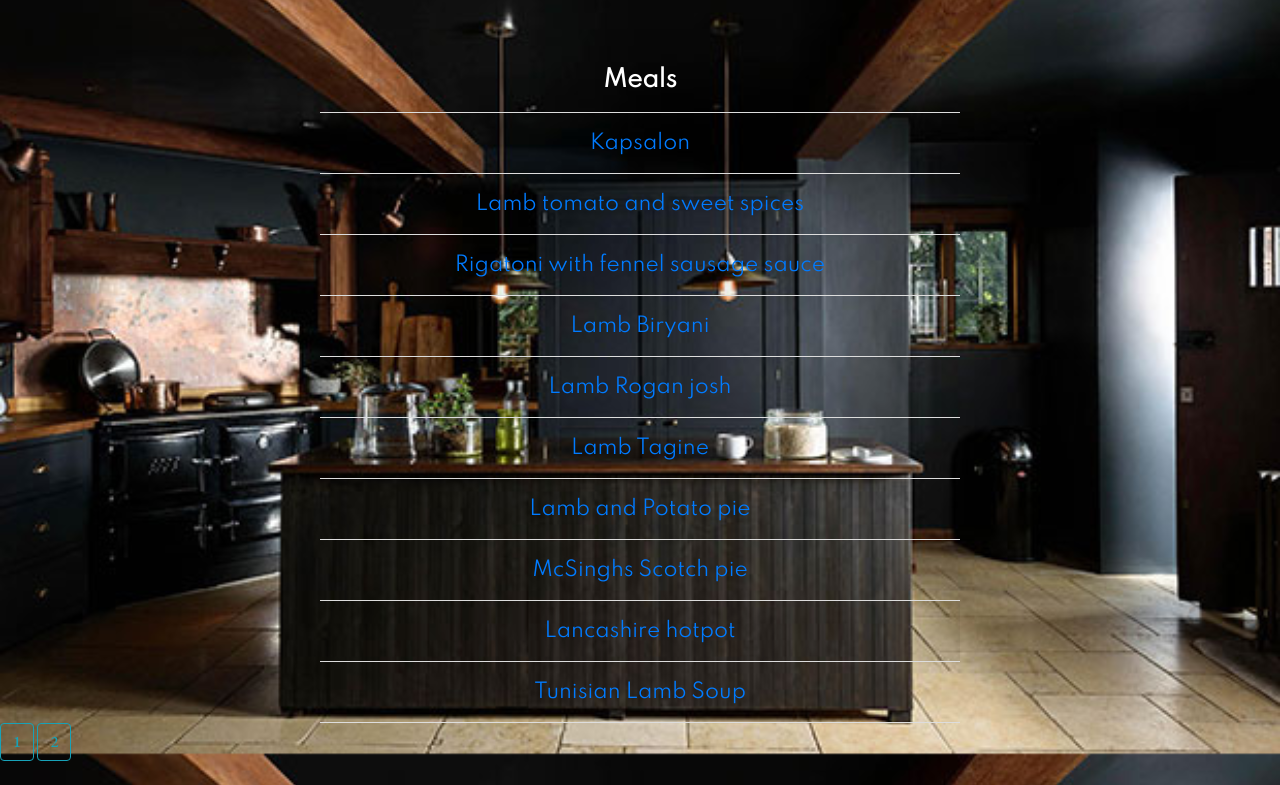
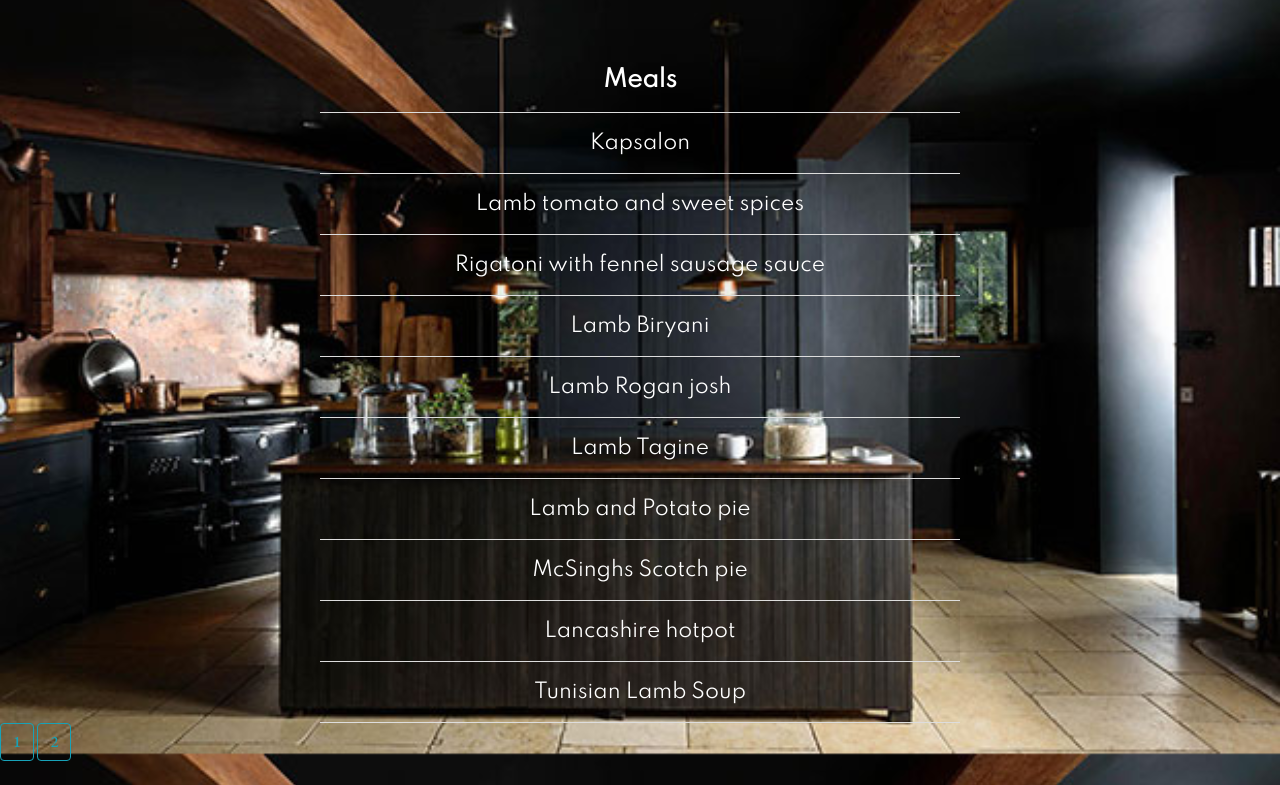
Before and after one commit to dorianbizgan/foodtogo, a Flask app: a page that uses main.py in a window 1280 px wide. Shown: the part 70-855 px from the top of the page. Run offline with Flask 2, Linux system fonts and the light colour scheme; data comes from the database, SQL or seed files in the repository; some libraries are stand-ins or nearby versions.

Commit message:
fixed linking issues and pagination issues

```diff
--- a/main.py
+++ b/main.py
@@ -48,14 +48,14 @@ def get_country(country):
     arg = request.args
     page = request.args.get('page', 1, type = int)
     meals = db.session.query(Meal_Name).join(Meal_Area, Meal_Name.idMeal == Meal_Area.idMeal).filter(Meal_Area.area==country).paginate(page = page, per_page =10)
-    return(render_template('meals.html', meals=meals))
+    return(render_template('meal_country.html', meals=meals, country = country))
 
 @app.route('/categories/<category>')
 def get_category(category):
     arg = request.args
     page = request.args.get('page', 1, type = int)
     meals = db.session.query(Meal_Name).join(Meal_Category, Meal_Name.idMeal == Meal_Category.idMeal).filter(Meal_Category.category==category).paginate(page = page, per_page =10)
-    return(render_template('meals.html', meals=meals))
+    return(render_template('meal_category.html', meals=meals, category = category))
 
 @app.route('/meals/<int:meal_id>')
 def show_meal(meal_id):
--- a/templates/categories.html
+++ b/templates/categories.html
@@ -13,6 +13,8 @@ body {
   background-attachment: fixed;
   background-size: cover;
 }
+a { color: #fff; }
+
 </style>
 <nav class="navbar navbar-expand-lg navbar-dark bg-dark">
 
--- a/templates/countries.html
+++ b/templates/countries.html
@@ -13,6 +13,8 @@ body {
   background-attachment: fixed;
   background-size: cover;
 }
+a { color: #fff; }
+
 </style>
 <nav class="navbar navbar-expand-lg navbar-dark bg-dark">
 
--- a/templates/meals_country.html
+++ b/templates/meal_category.html
@@ -2,20 +2,19 @@
 <html>
 <head>
   <link rel="stylesheet" href="https://stackpath.bootstrapcdn.com/bootstrap/4.4.1/css/bootstrap.min.css" integrity="sha384-Vkoo8x4CGsO3+Hhxv8T/Q5PaXtkKtu6ug5TOeNV6gBiFeWPGFN9MuhOf23Q9Ifjh" crossorigin="anonymous"> <!-- bootstrap styles sheet -->
- <link rel="stylesheet" type="text/css" href="../static/main.css">
+ <link rel="stylesheet" type="text/css" href="/static/main.css">
 
 
 </head>
 <style>
 body {
-  background-image: url('../static/photos/back7.jpg');
+  background-image: url('/static/photos/back7.jpg');
   background-repeat: no-repeat;
   background-attachment: fixed;
   background-size: cover;
 }
-a:link {
-  color: white;
-}
+a { color: #fff; }
+
 </style>
 <nav class="navbar navbar-expand-lg navbar-dark bg-dark">
 
@@ -65,13 +64,14 @@ a:link {
 
   {% for page_num in meals.iter_pages() %}
     {% if page_num %}
-      <a class = "container-4 btn btn-outline-info mb-4" href = "{{ url_for('meals', page = page_num)}}">{{page_num}} </a>
+      <a class = "container-4 btn btn-outline-info mb-4" href = "{{ url_for('get_category', category = category, page = page_num)}}">{{page_num}} </a>
 
 
 
   {% endif %}
 
   {% endfor %}
+
 
 
 
--- a/templates/meal_country.html
+++ b/templates/meal_country.html
@@ -13,9 +13,7 @@ body {
   background-attachment: fixed;
   background-size: cover;
 }
-a:link {
-  color: white;
-}
+a { color: #fff; }
 </style>
 <nav class="navbar navbar-expand-lg navbar-dark bg-dark">
 
@@ -65,7 +63,7 @@ a:link {
 
   {% for page_num in meals.iter_pages() %}
     {% if page_num %}
-      <a class = "container-4 btn btn-outline-info mb-4" href = "{{ url_for('meals_country', country = global_c, page = page_num)}}">{{page_num}} </a>
+      <a class = "container-4 btn btn-outline-info mb-4" href = "{{ url_for('get_country', country = country, page = page_num)}}">{{page_num}} </a>
 
 
 
--- a/templates/meals.html
+++ b/templates/meals.html
@@ -13,6 +13,8 @@ body {
   background-attachment: fixed;
   background-size: cover;
 }
+a { color: #fff; }
+
 </style>
 <nav class="navbar navbar-expand-lg navbar-dark bg-dark">
 
```
